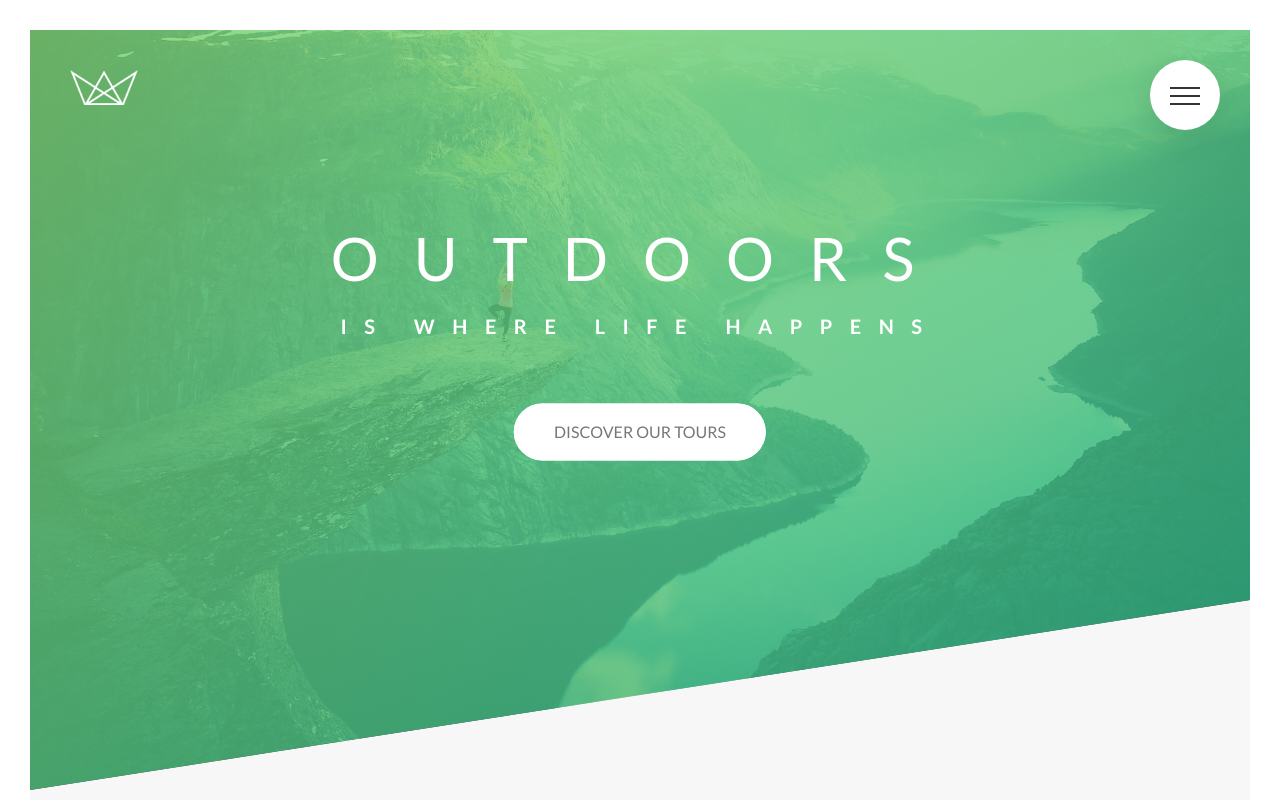
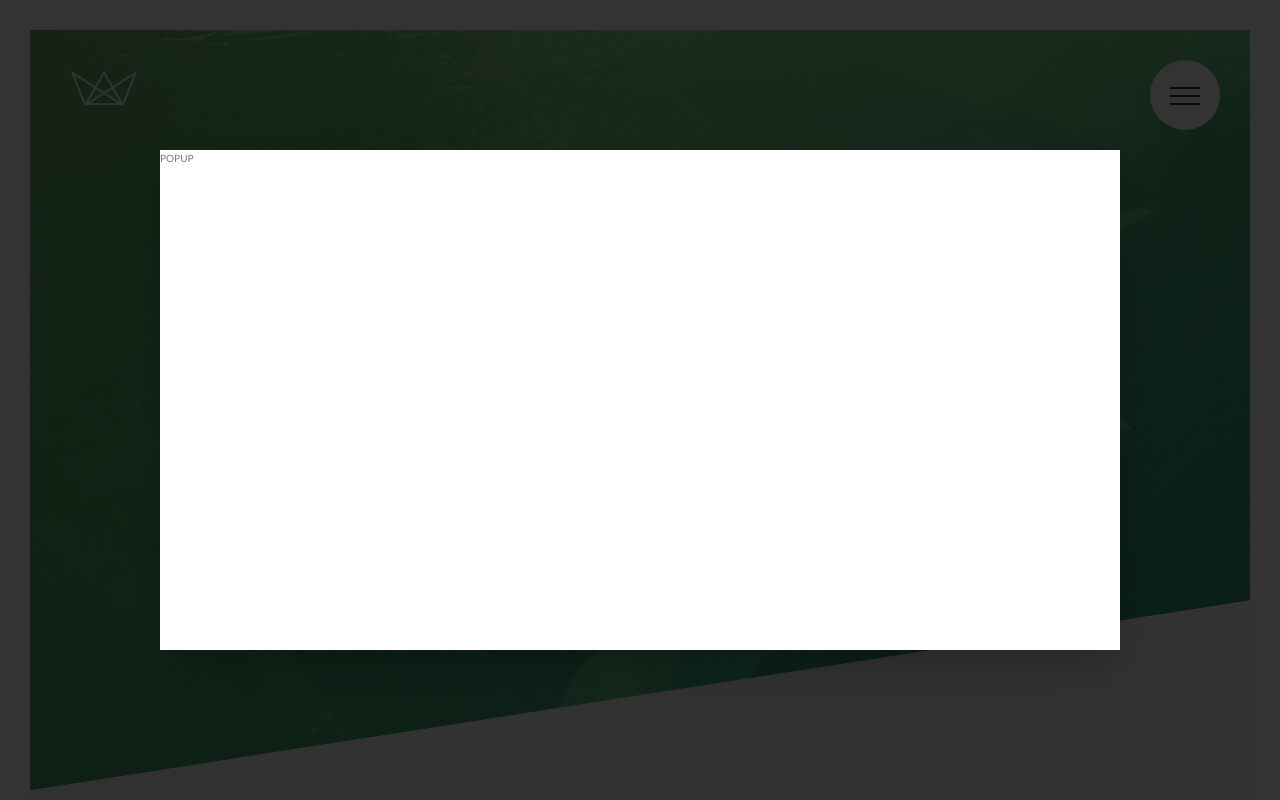
Before and after one commit to cjmcquain/natours, a website: page index.html in a window 1280 px wide. Shown: the top 800 px of the page. Drawn offline with Linux system fonts and the light colour scheme.

Commit message:
Intial Commit for CSS Pop-up for Booking

```diff
--- a/index.html
+++ b/index.html
@@ -408,6 +408,12 @@
 
     </footer>
 
+    <div class="popup">
+        <div class="popup__content">
+            POPUP
+        </div>
+    </div>
+
     <!--
     <section class="grid-test">
         <div class="row">
--- a/sass/abstracts/_mixins.scss
+++ b/sass/abstracts/_mixins.scss
@@ -5,3 +5,10 @@
     clear: both;
   }
 }
+
+@mixin absCenter {
+  position: absolute;
+  top: 50%;
+  left: 50%;
+  transform: translate(-50%, -50%);
+}
--- /dev/null
+++ b/sass/components/_popup.scss
@@ -0,0 +1,17 @@
+.popup {
+  height: 100vh;
+  width: 100%;
+  position: fixed;
+  top: 0;
+  left: 0;
+  background-color: rgba($color-black, 0.8);
+  z-index: 4000;
+
+  &__content {
+    @include absCenter;
+    width: 75%;
+    height: 50rem;
+    background-color: $color-white;
+    box-shadow: 0 2rem 4rem rgba($color-black, 0.2);
+  }
+}
--- a/sass/main.scss
+++ b/sass/main.scss
@@ -14,6 +14,7 @@
 @import "components/composition";
 @import "components/feature-box";
 @import "components/story";
+@import "components/popup";
 
 @import "pages/home";
 
```
Also changed, not shown: css/style.css.
